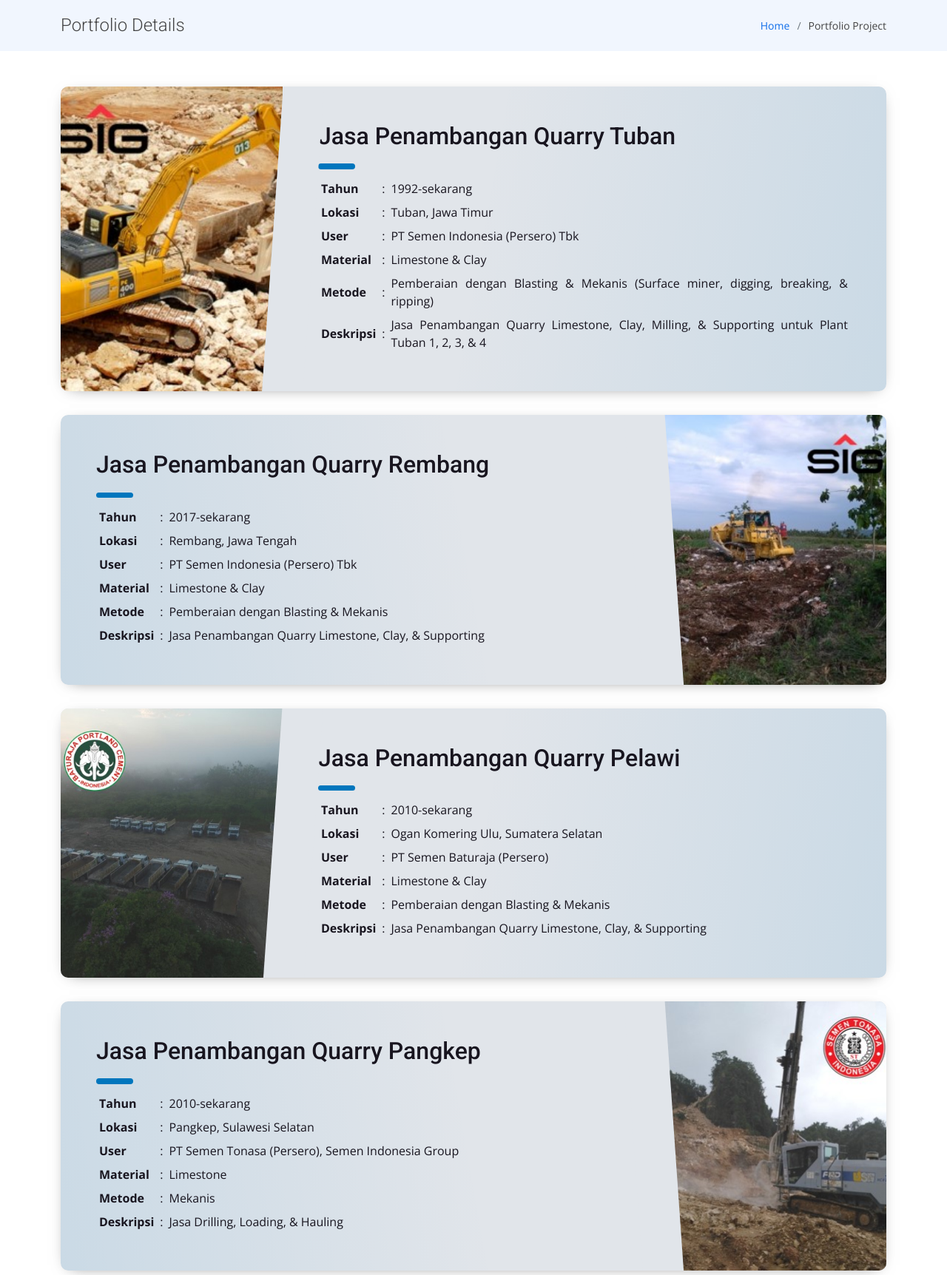
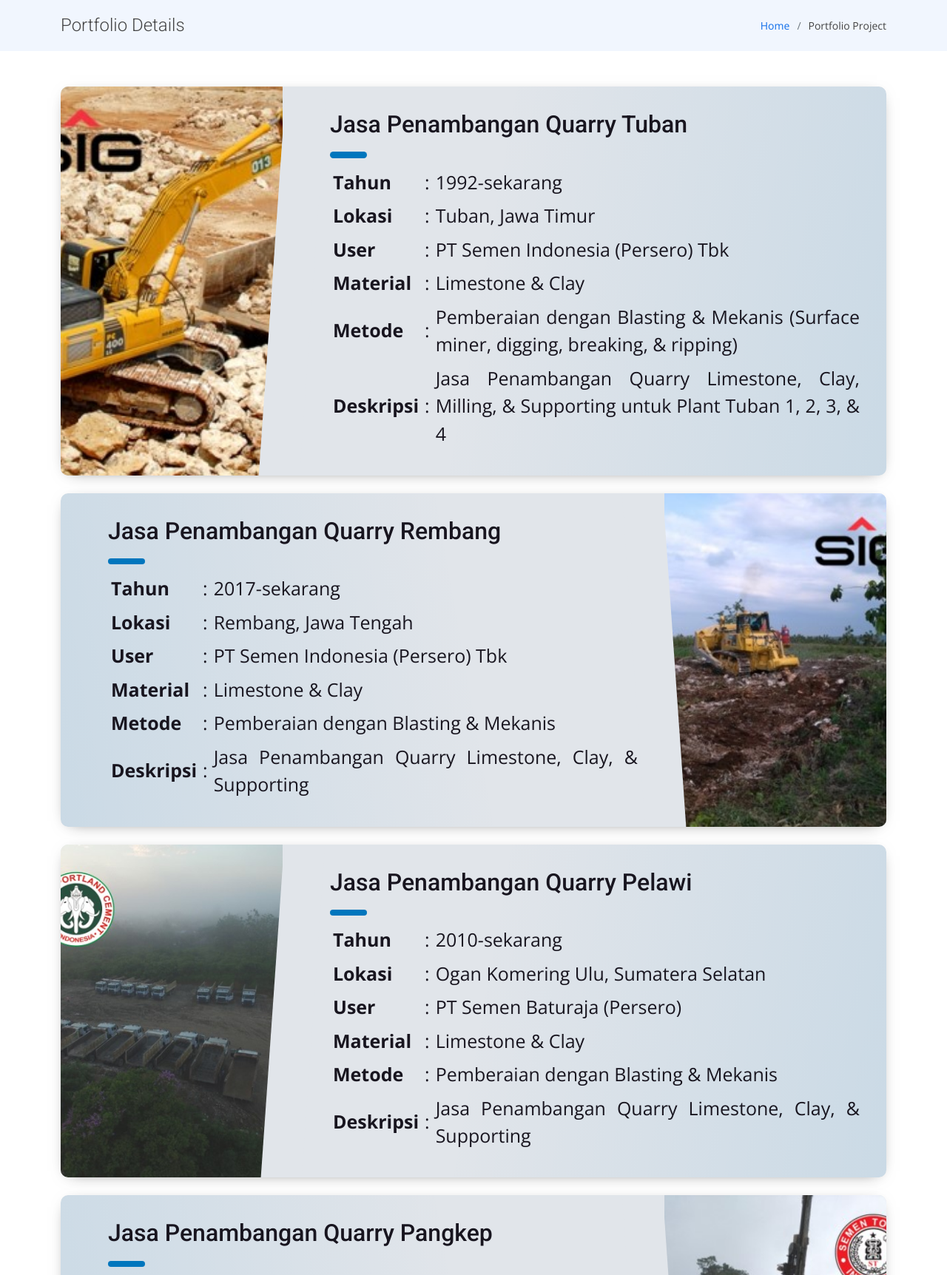
Before and after one commit to achmunib/utsg.co.id-3, a CodeIgniter app: page /rest_api/user/portfolio_mining in a window 1280 px wide. Shown: the part 126-1850 px from the top of the page at 74% size. Run offline with CodeIgniter, Linux system fonts and the light colour scheme; some libraries are stand-ins or nearby versions.

Commit message:
update card.css

```diff
--- a/asset/css/card.css
+++ b/asset/css/card.css
@@ -33,7 +33,7 @@
   -webkit-box-shadow: 0 4px 21px -12px rgba(0, 0, 0, 0.66);
           box-shadow: 0 4px 21px -12px rgba(0, 0, 0, 0.66);
   border-radius: 10px;
-  margin: 0 0 2rem 0;
+  margin: 0 0 1.5rem 0;
   overflow: hidden;
   position: relative;
   color: #ffffff;
@@ -108,6 +108,7 @@
   text-overflow: ellipsis;
   text-align: justify;
   height: 100%;
+  font-size:25px;
 }
 
 .postcard .postcard__tagbox {
@@ -183,7 +184,10 @@
     transition: transform 0.3s ease, -webkit-transform 0.3s ease;
   }
   .postcard .postcard__text {
-    padding: 3rem;
+    padding-top: 2rem;
+    padding-right: 2rem;
+    padding-bottom: 2rem;
+    padding-left: 4rem;
     width: 100%;
   }
   .postcard .media.postcard__text:before {
```
